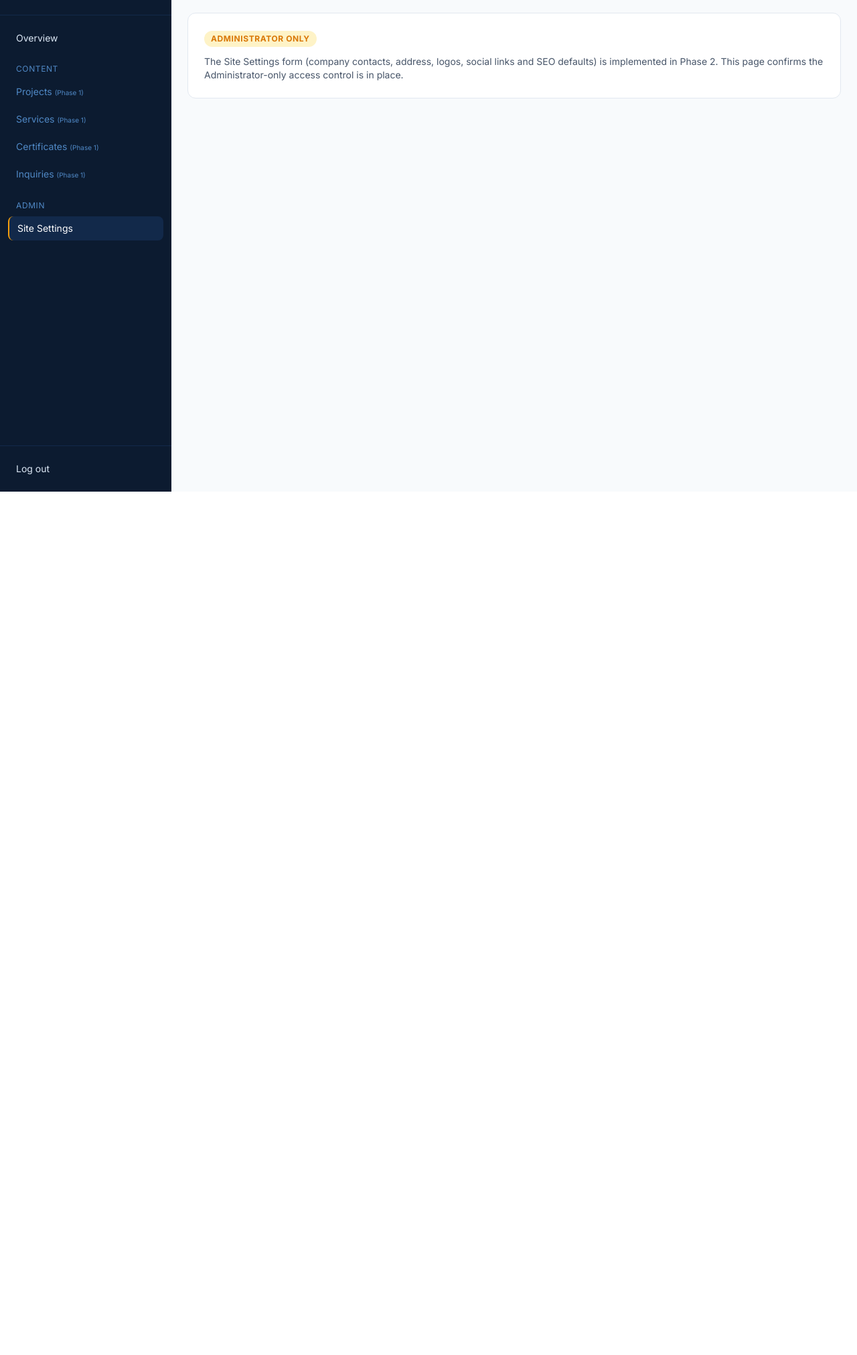
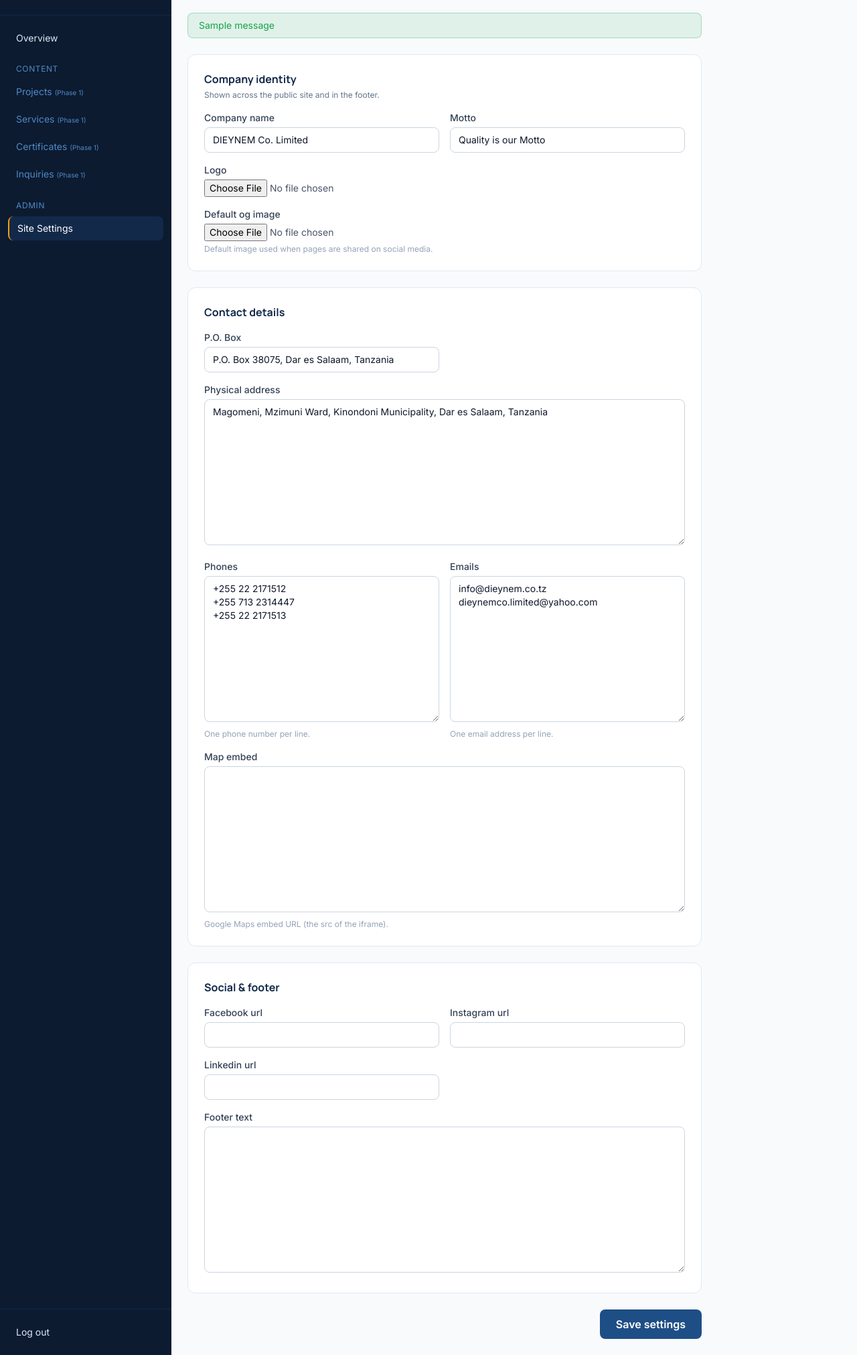
Before and after one commit to MussaJabir/DIEYNEM-Co.-Limited, a Django app: page /dashboard/settings/ in a window 1280 px wide. Shown: the part 66-2089 px from the top of the page at 67% size. Before the commit the page ends 800 px from the top, so only its background shows below. Run offline with Django 5.2, Linux system fonts and the light colour scheme; a user stored in the database is signed in; data comes from the database, SQL or seed files in the repository; tables that the repository leaves empty hold one stand-in row (values such as "Sample post"); one stand-in notice (Sample message) is shown; a map, chart or similar area stays blank; style sheets or scripts are compiled from the project's sources.

Commit message:
feat(core): site settings singleton + dashboard form + live footer
- SiteSetting singleton model (company identity, contacts, socials, branding)
  with phone/email/social helpers; enforced single row (pk=1).
- Seed migration with verified company details from the profile (p.2).
- Administrator-only dashboard settings form (UpdateView) with branded,
  sectioned template and success message.
- Expose settings to all templates via context processor; public footer now
  reads live company name, motto, address, phones, emails and socials.
- Tests (13 total): singleton behaviour, seed data, phone/email/social parsing,
  footer rendering, settings GET/POST, Editor denied / Administrator allowed.

Co-Authored-By: Claude Opus 4.8 <noreply@anthropic.com>

```diff
--- a/apps/core/context_processors.py
+++ b/apps/core/context_processors.py
@@ -1,3 +1,6 @@
+from .models import SiteSetting
+
+
 def user_roles(request):
     """Expose role flags to templates (used by the dashboard shell)."""
     user = getattr(request, "user", None)
@@ -7,3 +10,8 @@ def user_roles(request):
         and (user.is_superuser or user.groups.filter(name="Administrator").exists())
     )
     return {"is_administrator": is_administrator}
+
+
+def site_settings(request):
+    """Expose the singleton SiteSetting to all templates as ``site``."""
+    return {"site": SiteSetting.load()}
--- a/apps/core/models.py
+++ b/apps/core/models.py
@@ -1 +1,71 @@
-# Create your models here.
+from django.db import models
+
+
+class SiteSetting(models.Model):
+    """Singleton holding company-wide settings shown across the site.
+
+    Always stored as a single row (pk=1); edit it via the dashboard.
+    """
+
+    company_name = models.CharField(max_length=200, default="DIEYNEM Co. Limited")
+    motto = models.CharField(max_length=200, default="Quality is our Motto")
+
+    po_box = models.CharField("P.O. Box", max_length=150, blank=True)
+    physical_address = models.TextField(blank=True)
+
+    phones = models.TextField(blank=True, help_text="One phone number per line.")
+    emails = models.TextField(blank=True, help_text="One email address per line.")
+
+    map_embed = models.TextField(
+        blank=True, help_text="Google Maps embed URL (the src of the iframe)."
+    )
+
+    facebook_url = models.URLField(blank=True)
+    instagram_url = models.URLField(blank=True)
+    linkedin_url = models.URLField(blank=True)
+
+    footer_text = models.TextField(blank=True)
+
+    logo = models.ImageField(upload_to="branding/", blank=True, null=True)
+    default_og_image = models.ImageField(
+        upload_to="branding/",
+        blank=True,
+        null=True,
+        help_text="Default image used when pages are shared on social media.",
+    )
+
+    updated_at = models.DateTimeField(auto_now=True)
+
+    class Meta:
+        verbose_name = "Site settings"
+        verbose_name_plural = "Site settings"
+
+    def __str__(self) -> str:
+        return self.company_name
+
+    def save(self, *args, **kwargs):
+        # Enforce the singleton: there is only ever one row.
+        self.pk = 1
+        super().save(*args, **kwargs)
+
+    @classmethod
+    def load(cls) -> "SiteSetting":
+        obj, _ = cls.objects.get_or_create(pk=1)
+        return obj
+
+    @property
+    def phone_list(self) -> list[str]:
+        return [p.strip() for p in self.phones.splitlines() if p.strip()]
+
+    @property
+    def email_list(self) -> list[str]:
+        return [e.strip() for e in self.emails.splitlines() if e.strip()]
+
+    @property
+    def social_links(self) -> list[tuple[str, str]]:
+        pairs = [
+            ("Facebook", self.facebook_url),
+            ("Instagram", self.instagram_url),
+            ("LinkedIn", self.linkedin_url),
+        ]
+        return [(name, url) for name, url in pairs if url]
--- /dev/null
+++ b/apps/dashboard/forms.py
@@ -0,0 +1,39 @@
+from django import forms
+
+from apps.core.models import SiteSetting
+
+INPUT_CLASS = (
+    "w-full rounded-lg border border-slate-300 px-3 py-2 text-sm "
+    "focus:outline-none focus:ring-2 focus:ring-amber-400"
+)
+
+
+class SiteSettingForm(forms.ModelForm):
+    class Meta:
+        model = SiteSetting
+        fields = [
+            "company_name",
+            "motto",
+            "po_box",
+            "physical_address",
+            "phones",
+            "emails",
+            "map_embed",
+            "facebook_url",
+            "instagram_url",
+            "linkedin_url",
+            "footer_text",
+            "logo",
+            "default_og_image",
+        ]
+
+    def __init__(self, *args, **kwargs):
+        super().__init__(*args, **kwargs)
+        for field in self.fields.values():
+            widget = field.widget
+            if isinstance(widget, forms.ClearableFileInput):
+                widget.attrs.setdefault("class", "block w-full text-sm text-slate-600")
+            else:
+                widget.attrs.setdefault("class", INPUT_CLASS)
+            if isinstance(widget, forms.Textarea):
+                widget.attrs.setdefault("rows", 3)
--- a/apps/dashboard/views.py
+++ b/apps/dashboard/views.py
@@ -1,5 +1,10 @@
-from django.views.generic import TemplateView
+from django.contrib.messages.views import SuccessMessageMixin
+from django.urls import reverse_lazy
+from django.views.generic import TemplateView, UpdateView
 
+from apps.core.models import SiteSetting
+
+from .forms import SiteSettingForm
 from .mixins import AdministratorRequiredMixin, DashboardAccessMixin
 
 
@@ -7,5 +12,12 @@ class OverviewView(DashboardAccessMixin, TemplateView):
     template_name = "dashboard/overview.html"
 
 
-class SettingsView(AdministratorRequiredMixin, TemplateView):
+class SettingsView(AdministratorRequiredMixin, SuccessMessageMixin, UpdateView):
+    model = SiteSetting
+    form_class = SiteSettingForm
     template_name = "dashboard/settings.html"
+    success_url = reverse_lazy("dashboard:settings")
+    success_message = "Site settings saved."
+
+    def get_object(self, queryset=None):
+        return SiteSetting.load()
--- a/config/settings/base.py
+++ b/config/settings/base.py
@@ -56,6 +56,7 @@ TEMPLATES = [
                 "django.contrib.auth.context_processors.auth",
                 "django.contrib.messages.context_processors.messages",
                 "apps.core.context_processors.user_roles",
+                "apps.core.context_processors.site_settings",
             ],
         },
     },
--- a/templates/dashboard/settings.html
+++ b/templates/dashboard/settings.html
@@ -4,12 +4,71 @@
 {% block heading %}Site Settings{% endblock %}
 
 {% block dashboard_content %}
-<div class="bg-white border border-slate-200 rounded-xl p-6">
-  <span class="inline-block text-xs font-bold uppercase tracking-wider px-2.5 py-1 rounded-full bg-amber-100 text-warn">Administrator only</span>
-  <p class="text-slate-600 text-sm mt-3">
-    The Site Settings form (company contacts, address, logos, social links and SEO
-    defaults) is implemented in Phase&nbsp;2. This page confirms the Administrator-only
-    access control is in place.
-  </p>
+<div class="max-w-3xl">
+  {% if messages %}
+    {% for message in messages %}
+      <div class="mb-4 rounded-lg bg-ok/10 border border-ok/30 text-ok px-4 py-2 text-sm">{{ message }}</div>
+    {% endfor %}
+  {% endif %}
+
+  <form method="post" enctype="multipart/form-data" class="space-y-6">
+    {% csrf_token %}
+
+    {% if form.non_field_errors %}
+      <div class="rounded-lg bg-red-50 border border-red-200 text-danger px-4 py-2 text-sm">{{ form.non_field_errors }}</div>
+    {% endif %}
+
+    <section class="bg-white border border-slate-200 rounded-xl p-6">
+      <h2 class="font-heading font-bold text-navy-800 mb-1">Company identity</h2>
+      <p class="text-xs text-slate-500 mb-4">Shown across the public site and in the footer.</p>
+      <div class="grid sm:grid-cols-2 gap-4">
+        {% for field in form %}
+          {% if field.name == "company_name" or field.name == "motto" or field.name == "logo" or field.name == "default_og_image" %}
+            <div{% if field.name == "default_og_image" %} class="sm:col-span-2"{% endif %}>
+              <label for="{{ field.id_for_label }}" class="block text-sm font-medium text-slate-700 mb-1">{{ field.label }}</label>
+              {{ field }}
+              {% if field.help_text %}<p class="text-xs text-slate-400 mt-1">{{ field.help_text }}</p>{% endif %}
+              {% for error in field.errors %}<p class="text-xs text-danger mt-1">{{ error }}</p>{% endfor %}
+            </div>
+          {% endif %}
+        {% endfor %}
+      </div>
+    </section>
+
+    <section class="bg-white border border-slate-200 rounded-xl p-6">
+      <h2 class="font-heading font-bold text-navy-800 mb-4">Contact details</h2>
+      <div class="grid sm:grid-cols-2 gap-4">
+        {% for field in form %}
+          {% if field.name == "po_box" or field.name == "physical_address" or field.name == "phones" or field.name == "emails" or field.name == "map_embed" %}
+            <div{% if field.name == "physical_address" or field.name == "map_embed" %} class="sm:col-span-2"{% endif %}>
+              <label for="{{ field.id_for_label }}" class="block text-sm font-medium text-slate-700 mb-1">{{ field.label }}</label>
+              {{ field }}
+              {% if field.help_text %}<p class="text-xs text-slate-400 mt-1">{{ field.help_text }}</p>{% endif %}
+              {% for error in field.errors %}<p class="text-xs text-danger mt-1">{{ error }}</p>{% endfor %}
+            </div>
+          {% endif %}
+        {% endfor %}
+      </div>
+    </section>
+
+    <section class="bg-white border border-slate-200 rounded-xl p-6">
+      <h2 class="font-heading font-bold text-navy-800 mb-4">Social &amp; footer</h2>
+      <div class="grid sm:grid-cols-2 gap-4">
+        {% for field in form %}
+          {% if field.name == "facebook_url" or field.name == "instagram_url" or field.name == "linkedin_url" or field.name == "footer_text" %}
+            <div{% if field.name == "footer_text" %} class="sm:col-span-2"{% endif %}>
+              <label for="{{ field.id_for_label }}" class="block text-sm font-medium text-slate-700 mb-1">{{ field.label }}</label>
+              {{ field }}
+              {% for error in field.errors %}<p class="text-xs text-danger mt-1">{{ error }}</p>{% endfor %}
+            </div>
+          {% endif %}
+        {% endfor %}
+      </div>
+    </section>
+
+    <div class="flex justify-end">
+      <button type="submit" class="bg-navy-600 text-white font-semibold px-6 py-2.5 rounded-lg hover:bg-navy-700">Save settings</button>
+    </div>
+  </form>
 </div>
 {% endblock %}
```
Also changed, not shown: apps/core/tests.py (+36 -0 lines), apps/dashboard/tests.py (+25 -1 lines), templates/public/base.html (+13 -5 lines), apps/core/migrations/0002_initial.py (added), apps/core/migrations/0003_seed_sitesetting.py (added).
